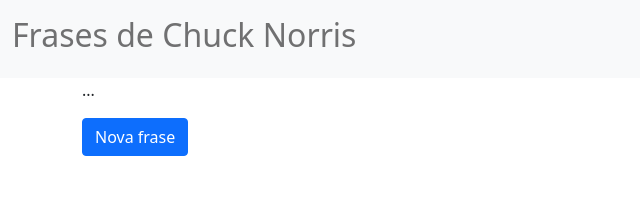
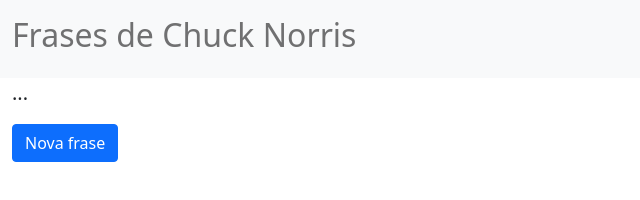
Before and after one commit to diegolim4/node-chuck_norris_frases, a website: page src/views/index.htm in a window 1280 px wide. Shown: the whole page, without its empty margins (0-640 px from the left). Drawn offline with nearby package versions, Linux system fonts and the light colour scheme; no server answers.

Commit message:
estilizando com css

```diff
--- a/src/views/index.htm
+++ b/src/views/index.htm
@@ -5,6 +5,7 @@
     <meta http-equiv="X-UA-Compatible" content="IE=edge">
     <meta name="viewport" content="width=device-width, initial-scale=1.0">
     <script type="text/javascript" src="index.js"></script>
+    <link rel="stylesheet" href="style.css">
     <link href="https://cdn.jsdelivr.net/npm/bootstrap@5.1.0/dist/css/bootstrap.min.css" rel="stylesheet" integrity="sha384-KyZXEAg3QhqLMpG8r+8fhAXLRk2vvoC2f3B09zVXn8CA5QIVfZOJ3BCsw2P0p/We" crossorigin="anonymous">
     <title>frases chuck norris</title>
 </head>
@@ -18,10 +19,11 @@
             </div>
         </nav>
     </header>
-
     <div class="container">
         <p id='res'>...</p>
         <a href="index.htm"><button class="btn btn-primary" >Nova frase</button></a>
     </div>
+
+
 </body>
 </html>
--- /dev/null
+++ b/src/views/style.css
@@ -0,0 +1,11 @@
+.container{
+    text-align: left;
+    position: absolute;
+    overflow: hidden;
+    box-sizing: border-box;
+}
+
+.container p{
+    white-space: pre-line;
+    font-size: 20px;
+}
```
